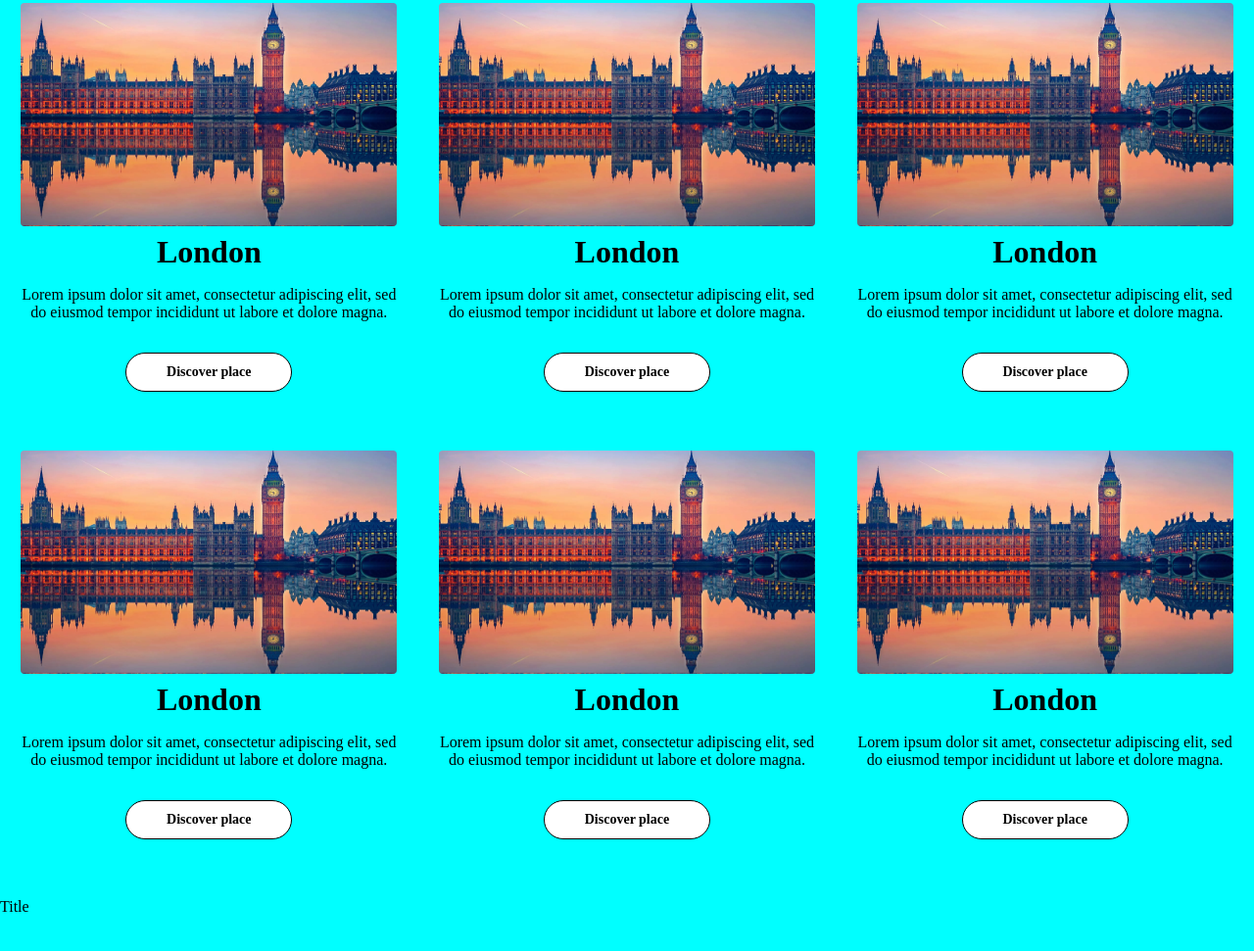
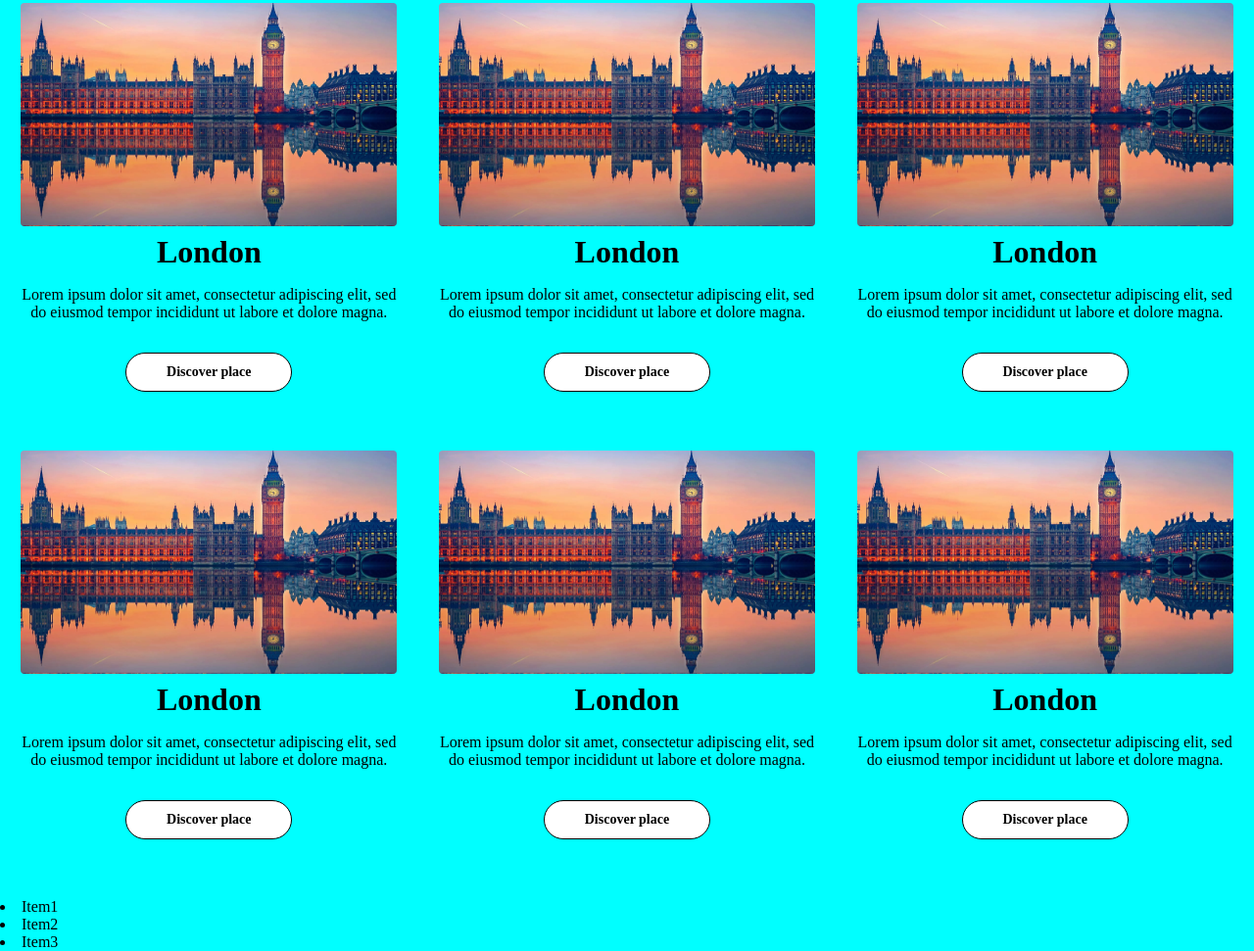
Before and after one commit to ThanhHuy2104/Travel, a plain HTML site: page index.html in a window 1280 px wide. Shown: the part 936-1907 px from the top of the page at 98% size. Before the commit the page ends 1871 px from the top, so only its background shows below. Drawn offline with Linux system fonts and the light colour scheme.

Commit message:
update copy

```diff
--- a/index.html
+++ b/index.html
@@ -134,7 +134,7 @@
                         </button>
                     </div>
 
-                                        <div class="content-item">
+                    <div class="content-item">
                         <img src="./assests/img/London_destination-page_Overview-image1.webp" alt="" class="picture">
                         <div class="item-title">
                             <h1>London</h1>
@@ -154,7 +154,11 @@
         </div>
 
         <div class="footer">
-            <p>Title</p>
+            <div class="ul">
+                <li>Item1</li>
+                <li>Item2</li>
+                <li>Item3</li>
+            </div>
         </div>
     </div>
 </body>
```
